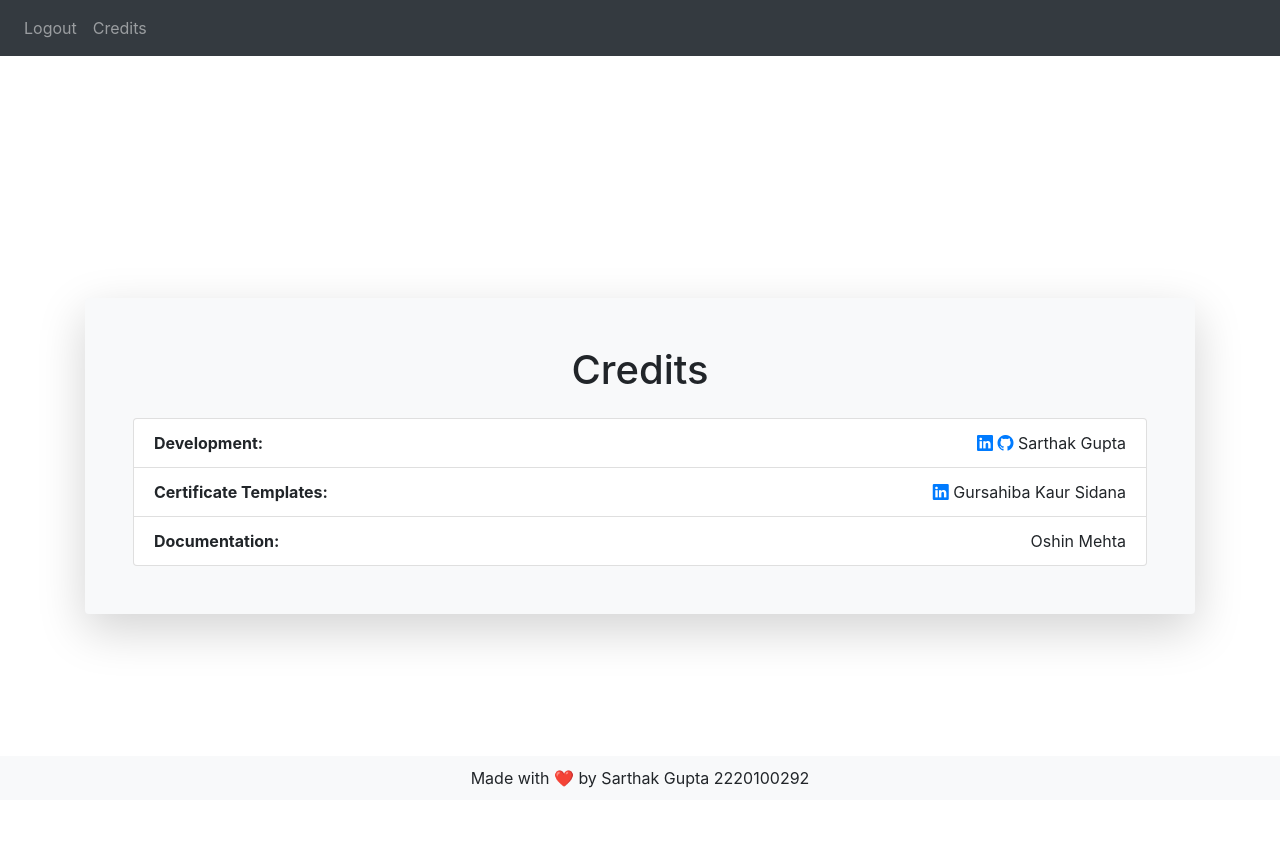
After one commit to sarthakghere/student-support-cell, a Django app: page /credits/ in a window 1280 px wide. The commit adds this page. Run offline with Django 5.2, Linux system fonts and the light colour scheme; the visitor is signed in with stand-in values (Sample User, id 1); some libraries are stand-ins or nearby versions.

Commit message:
Credits Page Added

```diff
--- a/authentication/templates/authentication/base.html
+++ b/authentication/templates/authentication/base.html
@@ -87,6 +87,9 @@
                     <li class="nav-item">
                         <a class="nav-link" href="{% url 'authentication:logout' %}">Logout</a>
                     </li>
+                    <li class="nav-item">
+                        <a class="nav-link" href="{% url 'authentication:credits' %}">Credits</a>
+                    </li>
                 {% endif %}
             </ul>
         </div>
--- /dev/null
+++ b/authentication/templates/authentication/credits.html
@@ -0,0 +1,47 @@
+{% extends 'authentication/base.html' %}
+
+{% block title %}Credits{% endblock %}
+
+{% block content %}
+<div class="content-wrapper d-flex align-items-center justify-content-center min-vh-100">
+    <div class="container text-center shadow-lg p-5 rounded bg-light">
+        <h1 class="mb-4 fw-bold">Credits</h1>
+        <div class="list-group">
+
+            <div class="list-group-item d-flex justify-content-between align-items-center">
+                <strong>Development:</strong>
+                <span>
+                    <a href="https://www.linkedin.com/in/sarthakhere/" class="text-decoration-none me-3">
+                        <i class="bi bi-linkedin fs-5"></i>
+                    </a>
+                    <a href="https://github.com/sarthakghere" class="text-decoration-none">
+                        <i class="bi bi-github fs-5"></i>
+                    </a>
+                    Sarthak Gupta
+                </span>
+            </div>
+
+            <div class="list-group-item d-flex justify-content-between align-items-center">
+                <strong>Certificate Templates:</strong>
+                <span>
+                    <a href="https://www.linkedin.com/in/gursahiba-sidana-ba222b24b/" class="text-decoration-none me-3">
+                        <i class="bi bi-linkedin fs-5"></i>
+                    </a>
+                    Gursahiba Kaur Sidana
+                </span>
+            </div>
+
+            <div class="list-group-item d-flex justify-content-between align-items-center">
+                <strong>Documentation:</strong>
+                <span>
+                    Oshin Mehta
+                </span>
+            </div>
+
+        </div>
+    </div>
+</div>
+
+<!-- Bootstrap Icons -->
+<link rel="stylesheet" href="https://cdn.jsdelivr.net/npm/bootstrap-icons/font/bootstrap-icons.css">
+{% endblock %}
--- a/authentication/urls.py
+++ b/authentication/urls.py
@@ -13,5 +13,6 @@ urlpatterns = [
     path('view/<int:pk>/', views.view_staff, name='view_staff'),
     path('edit/<int:pk>/', views.edit_staff, name='edit_staff'),
     path('delete/<int:pk>/', views.delete_staff, name='delete_staff'),
+    path('credits/', views.credits, name='credits'),
 
 ]
--- a/authentication/views.py
+++ b/authentication/views.py
@@ -115,3 +115,7 @@ def edit_staff(request, pk):
         return redirect('authentication:manage_staff')  # Redirect to the student list page
 
     return render(request, 'authentication/staff/edit_staff.html', {'staff': staff})
+
+@login_required(login_url='authentication:login')
+def credits(request):
+    return render(request, 'authentication/credits.html')
```
